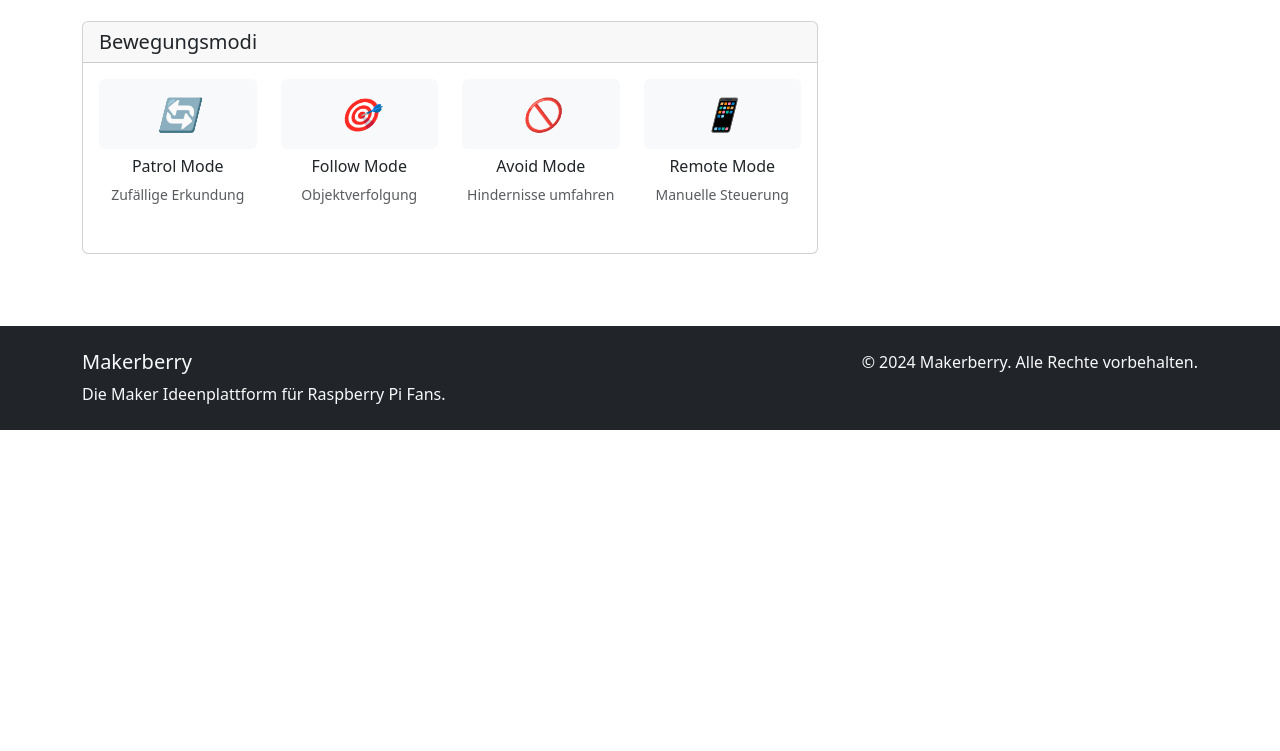
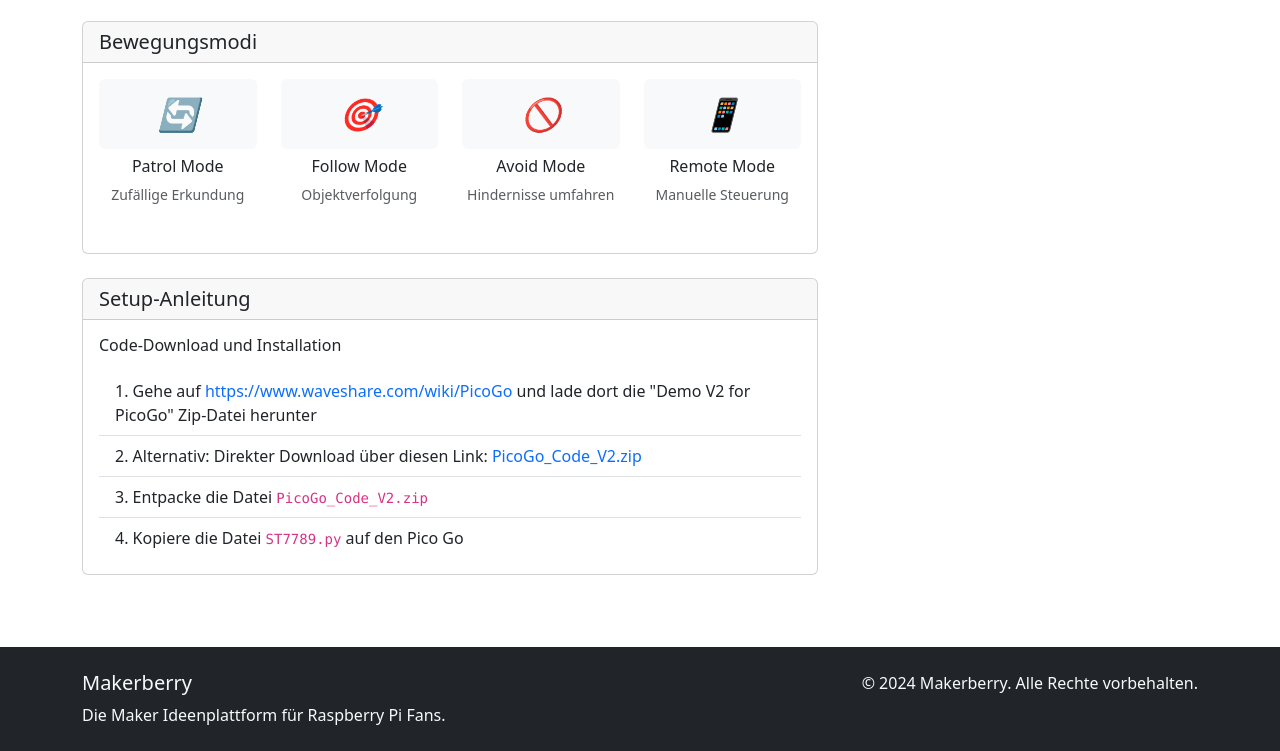
Before and after one commit to tisto/makerberry.de, a plain HTML site: page pico-go.html in a window 1280 px wide. Shown: the part 1195-1946 px from the top of the page. Before the commit the page ends 1625 px from the top, so only its background shows below. Drawn offline with nearby package versions, Linux system fonts and the light colour scheme.

Commit message:
Add setup instructions for PicoGo project
- Added step-by-step guide for downloading and installing Demo V2
- Included links to Waveshare wiki and direct download
- Instructions for extracting and copying ST7789.py file

🤖 Generated with [Claude Code](https://claude.ai/code)

Co-Authored-By: Claude <noreply@anthropic.com>

```diff
--- a/pico-go.html
+++ b/pico-go.html
@@ -195,6 +195,29 @@
               </div>
             </div>
           </div>
+
+          <div class="card mb-4">
+            <div class="card-header">
+              <h5 class="mb-0">Setup-Anleitung</h5>
+            </div>
+            <div class="card-body">
+              <h6 class="mb-3">Code-Download und Installation</h6>
+              <ol class="list-group list-group-numbered list-group-flush">
+                <li class="list-group-item">
+                  Gehe auf <a href="https://www.waveshare.com/wiki/PicoGo" target="_blank" class="text-decoration-none">https://www.waveshare.com/wiki/PicoGo</a> und lade dort die "Demo V2 for PicoGo" Zip-Datei herunter
+                </li>
+                <li class="list-group-item">
+                  Alternativ: Direkter Download über diesen Link: <a href="https://files.waveshare.com/wiki/PicoGo/PicoGo_Code_V2.zip" target="_blank" class="text-decoration-none">PicoGo_Code_V2.zip</a>
+                </li>
+                <li class="list-group-item">
+                  Entpacke die Datei <code>PicoGo_Code_V2.zip</code>
+                </li>
+                <li class="list-group-item">
+                  Kopiere die Datei <code>ST7789.py</code> auf den Pico Go
+                </li>
+              </ol>
+            </div>
+          </div>
         </div>
 
         <div class="col-lg-4">
```
